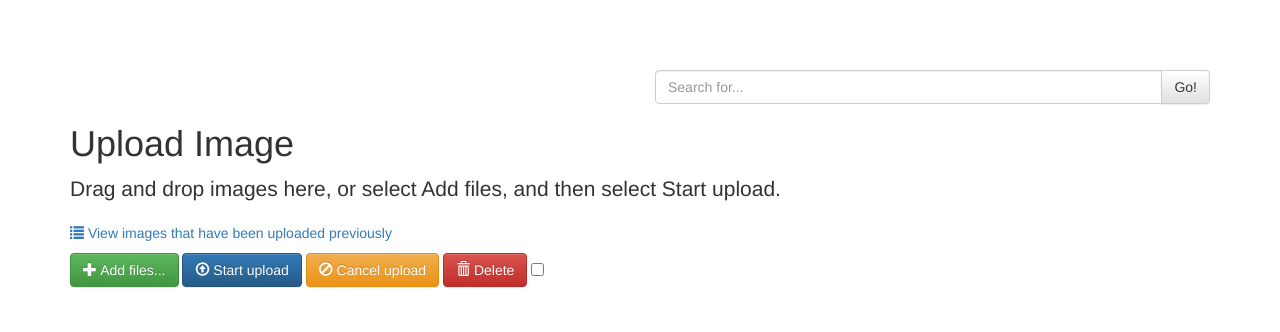
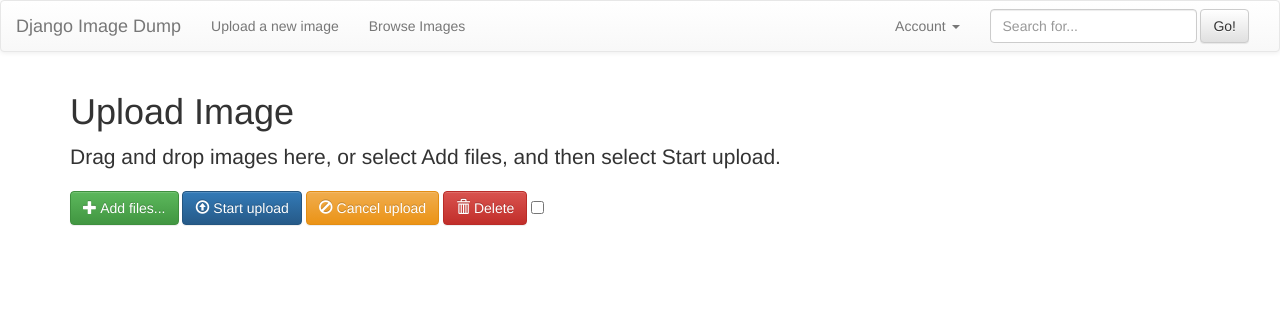
Before and after one commit to danux/django-image-dump, a Django app: page /upload/ in a window 1280 px wide. Shown: the top 332 px of the page. Run offline with Django 3.2, Linux system fonts and the light colour scheme; the visitor is signed in with stand-in values (Sample User, id 1); some libraries are stand-ins or nearby versions.

Commit message:
Added a header bar

```diff
--- a/accounts/templates/accounts/change-password.html
+++ b/accounts/templates/accounts/change-password.html
@@ -6,6 +6,9 @@
     <div class="row">
         <div class="col-md-12">
             <h1>{% trans 'Change Password' %}</h1>
+            <p class="lead">
+                {% trans "Please enter your old password, for security's sake, and then enter your new password twice so we can verify you typed it in correctly." %}
+            </p>
         </div>
     </div>
     <div class="row">
--- a/accounts/urls.py
+++ b/accounts/urls.py
@@ -22,16 +22,16 @@
     url(
         '^change-password/$',
         'django.contrib.auth.views.password_change',
-        name='change-password',
+        name='change_password',
         kwargs={
             'template_name': 'accounts/change-password.html',
-            'post_change_redirect': 'accounts:change-password-done',
+            'post_change_redirect': 'accounts:change_password_done',
         }
     ),
     url(
         '^change-password/done/$',
         'django.contrib.auth.views.password_change_done',
-        name='change-password-done',
+        name='change_password_done',
         kwargs={'template_name': 'accounts/change-password-done.html'}
     )
 )
--- a/app/templates/base.html
+++ b/app/templates/base.html
@@ -16,10 +16,53 @@
     <![endif]-->
 </head>
 <body>
+    {% if user.is_authenticated %}
+        <nav class="navbar {% block nav_bar_class %}navbar-default{% endblock nav_bar_class %}">
+            <div class="container-fluid">
+                <!-- Brand and toggle get grouped for better mobile display -->
+                <div class="navbar-header">
+                    <button type="button" class="navbar-toggle collapsed" data-toggle="collapse" data-target="#bs-example-navbar-collapse-1" aria-expanded="false">
+                        <span class="sr-only">{% trans "Toggle navigation" %}</span>
+                        <span class="icon-bar"></span>
+                        <span class="icon-bar"></span>
+                        <span class="icon-bar"></span>
+                    </button>
+                    <a class="navbar-brand" href="/">Django Image Dump</a>
+                </div>
+
+                <!-- Collect the nav links, forms, and other content for toggling -->
+                <div class="collapse navbar-collapse" id="bs-example-navbar-collapse-1">
+                    <ul class="nav navbar-nav">
+                        <li{% block upload_active %}{% endblock %}><a href="{% url 'images:upload' %}">{% trans "Upload a new image" %}</a></li>
+                        <li{% block browse_active %}{% endblock %}><a href="{% url 'images:image_list' %}">{% trans "Browse Images" %} <span class="sr-only">({% trans "current" %})</span></a></li>
+                    </ul>
+                    <form class="navbar-form navbar-right" role="search" action="{% url "images:image_search" %}">
+                        <div class="form-group">
+                            <input type="text" class="form-control" placeholder="{% trans "Search for" %}...">
+                        </div>
+                        <button type="submit" class="btn btn-default">{% trans "Go!" %}</button>
+                    </form>
+                    <ul class="nav navbar-nav navbar-right">
+                        <li class="dropdown">
+                            <a href="#" class="dropdown-toggle" data-toggle="dropdown" role="button" aria-haspopup="true" aria-expanded="false">
+                                {% trans "Account" %} <span class="caret"></span>
+                            </a>
+                            <ul class="dropdown-menu">
+                                <li><a href="{% url "accounts:change_password" %}">{% trans 'Change Password' %}</a></li>
+                                <li><a href="{% url "accounts:logout" %}">{% trans 'Logout' %}</a></li>
+                            </ul>
+                        </li>
+                    </ul>
+                </div><!-- /.navbar-collapse -->
+            </div><!-- /.container-fluid -->
+        </nav>
+    {% endif %}
+
     <div class="container">
         {% block search %}{% endblock search %}
         {% block content %}{% endblock content %}
     </div>
+
     <script src="//code.jquery.com/jquery-2.1.3.min.js"></script>
     <script src="//code.jquery.com/ui/1.11.3/jquery-ui.min.js"></script>
     <script src="//maxcdn.bootstrapcdn.com/bootstrap/3.3.2/js/bootstrap.min.js"></script>
--- a/app/templates/base_with_search.html
+++ /dev/null
@@ -1,18 +0,0 @@
-{% extends 'base.html' %}
-{% load i18n %}
-
-
-{% block search %}
-    <div class="row">
-        <div class="col-md-6 col-lg-6 pull-right">
-            <form method="get" action="{% url "images:image_search" %}">
-                <div class="input-group">
-                    <input type="text" class="form-control" name="q" placeholder="{% trans "Search for" %}..." value="{{ query|default:"" }}">
-                    <span class="input-group-btn">
-                    <button class="btn btn-default" type="submit">{% trans "Go!" %}</button>
-                    </span>
-                </div><!-- /input-group -->
-            </form>
-        </div><!-- /.col-md-6 .col-lg-6 .pull-right -->
-    </div><!-- /.row -->
-{% endblock search %}
--- /dev/null
+++ b/app/templates/includes/menu.html
@@ -0,0 +1 @@
+{% load i18n %}
--- a/images/static/css/image-detail.css
+++ b/images/static/css/image-detail.css
@@ -5,7 +5,6 @@
  */
 
 body {
-    padding-top: 70px; /* Required padding for .navbar-fixed-top. Change if height of navigation changes. */
     background-color: #131313;
     color: #dedede;
 }
--- a/images/static/css/thumbnail-gallery.css
+++ b/images/static/css/thumbnail-gallery.css
@@ -3,10 +3,6 @@
  * Code licensed under the Apache License v2.0.
  * For details, see http://www.apache.org/licenses/LICENSE-2.0.
  */
-
-body {
-    padding-top: 70px; /* Required padding for .navbar-fixed-top. Change if height of navigation changes. */
-}
 
 .thumb {
     margin-bottom: 30px;
--- a/images/templates/images/image_detail.html
+++ b/images/templates/images/image_detail.html
@@ -1,5 +1,8 @@
 {% extends 'base.html' %}
 {% load i18n thumbnail static inplace_edit %}
+
+
+{% block nav_bar_class %}navbar-inverse{% endblock nav_bar_class %}
 
 
 {% block extra_css %}
--- a/images/templates/images/image_list.html
+++ b/images/templates/images/image_list.html
@@ -1,4 +1,4 @@
-{% extends 'base_with_search.html' %}
+{% extends 'base.html' %}
 {% load i18n thumbnail static %}
 
 
@@ -8,9 +8,6 @@
             <h1>{% trans "Browse Images" %}</h1>
             <p class="lead">
                 {% trans "Browse images that have been uploaded previously. Select an image to view by itself and access the raw file." %}
-            </p>
-            <p>
-                <a href="{% url 'images:upload' %}"><i class="glyphicon glyphicon-upload"></i> {% trans "Upload a new image" %}</a>
             </p>
         </div>
     </div>
--- a/images/templates/images/upload.html
+++ b/images/templates/images/upload.html
@@ -1,4 +1,4 @@
-{% extends 'base_with_search.html' %}
+{% extends 'base.html' %}
 {% load i18n static %}
 
 
@@ -9,14 +9,11 @@
         <p class="lead">
             {% trans "Drag and drop images here, or select Add files, and then select Start upload." %}
         </p>
-        <p>
-            <a href="{% url 'images:image_list' %}"><i class="glyphicon glyphicon-list"></i> {% trans "View images that have been uploaded previously" %}</a>
-        </p>
     </div>
 </div>
 <form id="fileupload" action="." method="POST" enctype="multipart/form-data">
     <div class="row fileupload-buttonbar">
-        <div class="col-lg-7">
+        <div class="col-lg-8">
             <span class="btn btn-success fileinput-button">
                 <i class="glyphicon glyphicon-plus"></i>
                 <span>{% trans "Add files" %}...</span>
--- a/images/templates/search/search.html
+++ b/images/templates/search/search.html
@@ -1,4 +1,4 @@
-{% extends 'base_with_search.html' %}
+{% extends 'base.html' %}
 {% load i18n static thumbnail %}
 
 
@@ -8,10 +8,6 @@
             <h1>{% trans "Search Images" %}</h1>
             <p class="lead">
                 {% trans "Search for images that have been uploaded in the past." %}
-            </p>
-            <p>
-                <a href="{% url 'images:upload' %}"><i class="glyphicon glyphicon-upload"></i> {% trans "Upload a new image" %}</a><br>
-                <a href="{% url 'images:image_list' %}"><i class="glyphicon glyphicon-list"></i> {% trans "Browse images that have been uploaded previously" %}</a>
             </p>
         </div>
     </div>
```
Also changed, not shown: locale/fr/LC_MESSAGES/django.po.
